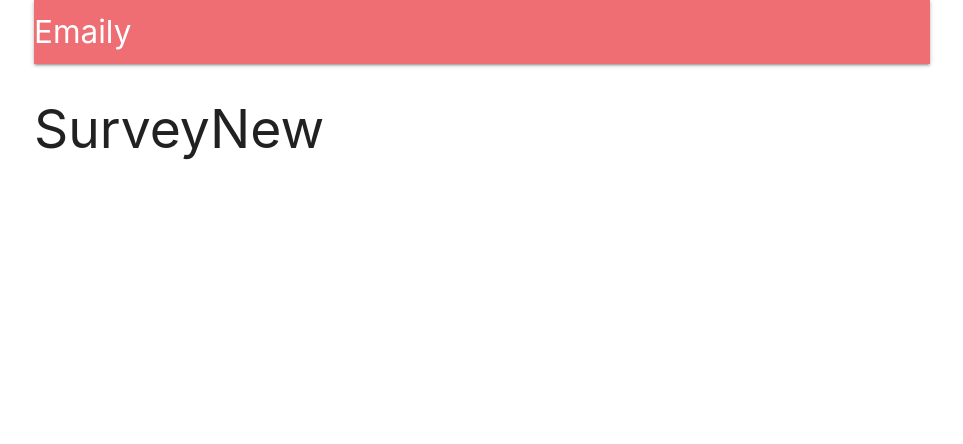
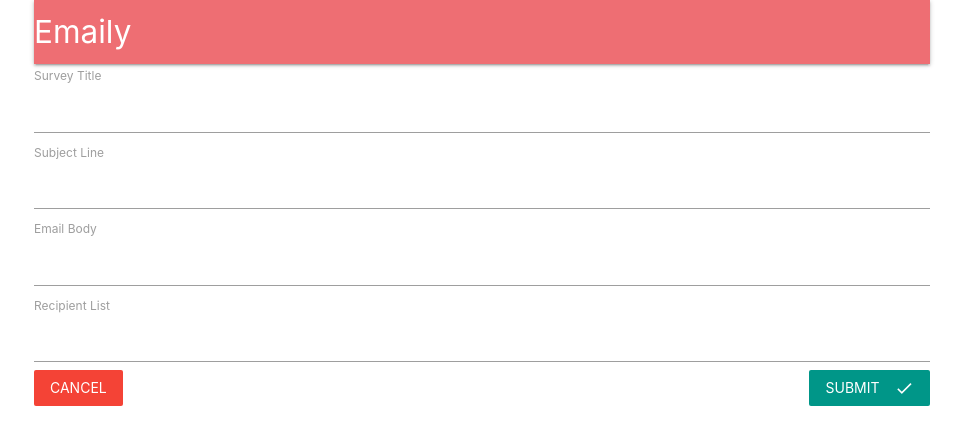
Before and after one commit to evantwidwell/email_server, a React (Create React App) app in the folder client/: page /surveys/new in a window 1280 px wide. Shown: the top 444 px of the page, without its empty margins (158-1121 px from the left). Built offline with nearby package versions, Linux system fonts and the light colour scheme; no server answers.

Commit message:
starting survey form

```diff
--- a/client/package.json
+++ b/client/package.json
@@ -16,6 +16,7 @@
     "react-scripts": "4.0.3",
     "react-stripe-checkout": "^2.6.3",
     "redux": "^4.0.5",
+    "redux-form": "^8.3.7",
     "redux-thunk": "^2.3.0",
     "web-vitals": "^1.1.0"
   },
--- a/client/public/index.html
+++ b/client/public/index.html
@@ -10,6 +10,8 @@
       content="Web site created using create-react-app"
     />
     <link rel="apple-touch-icon" href="%PUBLIC_URL%/logo192.png" />
+    <link href="https://fonts.googleapis.com/icon?family=Material+Icons" rel="stylesheet">
+
     <!--
       manifest.json provides metadata used when your web app is installed on a
       user's mobile device or desktop. See https://developers.google.com/web/fundamentals/web-app-manifest/
--- a/client/src/components/App.js
+++ b/client/src/components/App.js
@@ -4,9 +4,9 @@ import { connect } from 'react-redux';
 import * as actions from '../actions'
 import Header from './Header'
 import Landing from './Landing'
+import Dashboard from './Dashboard'
+import SurveyNew from './surveys/SurveyNew'
 
-const Dashboard = () => <h2>Dashboard</h2>
-const SurveyNew = () => <h2>SurveyNew</h2>
 
 class App extends Component {
   componentDidMount(){
@@ -15,17 +15,17 @@ class App extends Component {
 
   render(){
     return (
-      <div className="container">
+
 
         <BrowserRouter>
-          <div>
+          <div className="container">
           <Header />
             <Route exact path="/" component={Landing} />
             <Route exact path="/surveys" component={Dashboard} />
             <Route path="/surveys/new" component={SurveyNew} />
           </div>
         </BrowserRouter>
-      </div>
+
     );
     }
 };
--- a/client/src/components/Dashboard.js
+++ b/client/src/components/Dashboard.js
@@ -1,5 +1,16 @@
 import React from 'react';
+import { Link } from 'react-router-dom';
 
 const Dashboard = () => {
+  return(
+    <div>Dashboard
+      <div className ="fixed-action-btn">
+        <Link to="/surveys/new" className = "btn-floating btn-large red">
+          <i className="material-icons">add</i>
+        </Link>
+      </div>
+    </div>
+  );
+};
 
-}
+export default Dashboard
--- /dev/null
+++ b/client/src/components/surveys/SurveyField.js
@@ -0,0 +1,13 @@
+import React from 'react';
+
+// eslint-disable-next-line
+export default ({ input, label, meta: { error, touched} }) => {
+
+  return(
+    <div>
+      <label>{label}</label>
+      <input {...input}/>
+      {touched && error}
+    </div>
+  )
+};
--- /dev/null
+++ b/client/src/components/surveys/SurveyForm.js
@@ -0,0 +1,45 @@
+import _ from 'lodash';
+import React, { Component } from 'react';
+import { reduxForm, Field} from 'redux-form';
+import SurveyField from './SurveyField'
+import { Link } from 'react-router-dom'
+import Dashboard from '../Dashboard';
+
+const FIELDS = [
+  { label: 'Survey Title', name: 'title'},
+  { label: 'Subject Line', name: 'subject'},
+  { label: 'Email Body', name: 'body'},
+  { label: 'Recipient List', name: 'emails'},
+]
+
+class SurveyForm extends Component {
+  renderFields(){
+   return _.map(FIELDS, ({ label, name}) => {
+     return <Field component={SurveyField} type="text" label={label} name={name} key={name}/>
+   })
+
+  }
+  render(){
+    return(
+      <div>
+        <form onSubmit={this.props.handleSubmit(values=>console.log(values))}>
+        {this.renderFields()}
+        <Link to= {Dashboard}className="red btn-flat left white-text">cancel</Link>
+        <button type="submit" className="teal btn-flat right white-text">Submit
+        <i className="material-icons right">done</i></button>
+        </form>
+      </div>
+    )
+  };
+};
+function validate(values){
+  const errors = {}
+  if (!values.title){
+    errors.title = "You must provide a title!";
+  }
+  return errors;
+}
+export default reduxForm({
+  validate,
+  form: 'surveyForm'
+})(SurveyForm);
--- /dev/null
+++ b/client/src/components/surveys/SurveyNew.js
@@ -0,0 +1,14 @@
+import React, { Component } from 'react';
+import SurveyForm from './SurveyForm'
+
+class SurveyNew extends Component {
+  render(){
+    return(
+      <div>
+        <SurveyForm/>
+      </div>
+    )
+  };
+};
+
+export default SurveyNew;
--- a/client/src/reducers/authReducer.js
+++ b/client/src/reducers/authReducer.js
@@ -1,5 +1,6 @@
 import { FETCH_USER } from '../actions/types';
 
+// eslint-disable-next-line
 export  default function(state = null, action){
   switch(action.type){
     case FETCH_USER:
--- a/client/src/reducers/index.js
+++ b/client/src/reducers/index.js
@@ -1,6 +1,8 @@
 import { combineReducers } from 'redux';
+import { reducer as reduxForm } from 'redux-form';
 import authReducer from './authReducer';
 
 export default combineReducers ({
-  auth: authReducer
+  auth: authReducer,
+  form : reduxForm
 })
```
Also changed, not shown: 1 other file (tests, documents, lock files or other folders).
